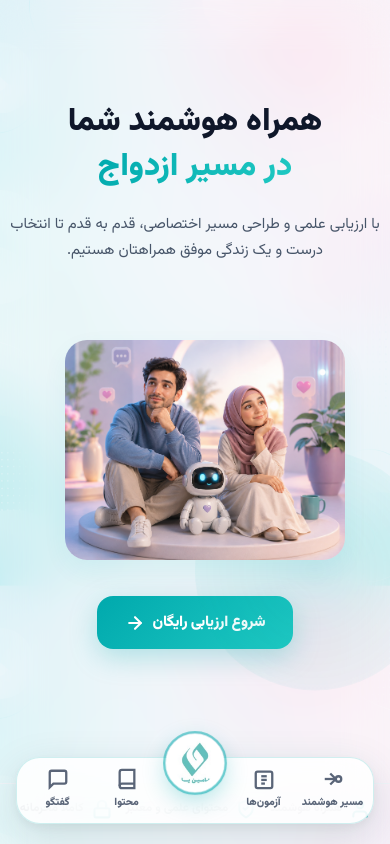
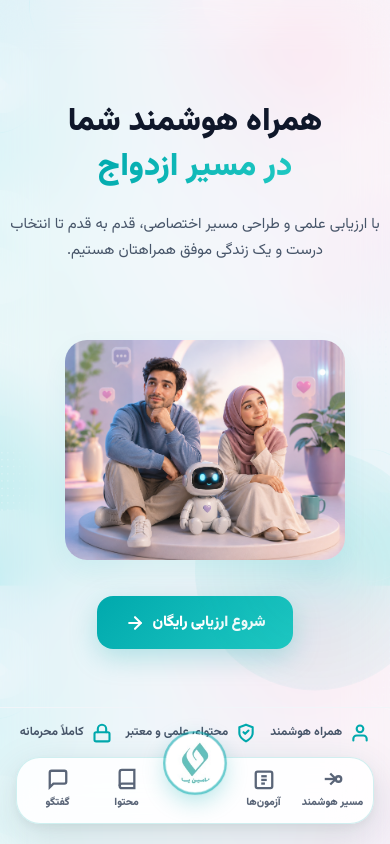
Before and after one commit to SAEeed1/siteh, a Next.js app: page / in a window 390 px wide. Shown: the top 844 px of the page. Built offline with nearby package versions, Linux system fonts and the light colour scheme.

Commit message:
style: adjust mobile Hero bottom padding to 100px to ensure the trust row sits perfectly above the floating BottomNav and is fully visible

```diff
--- a/src/components/Hero.module.css
+++ b/src/components/Hero.module.css
@@ -299,7 +299,7 @@
     min-height: 100vh;
     margin-top: 0 !important;
     padding-top: 100px !important; /* give space under header */
-    padding-bottom: 24px !important;
+    padding-bottom: 100px !important; /* space above bottom nav */
     display: flex;
     flex-direction: column;
     justify-content: center;
```
